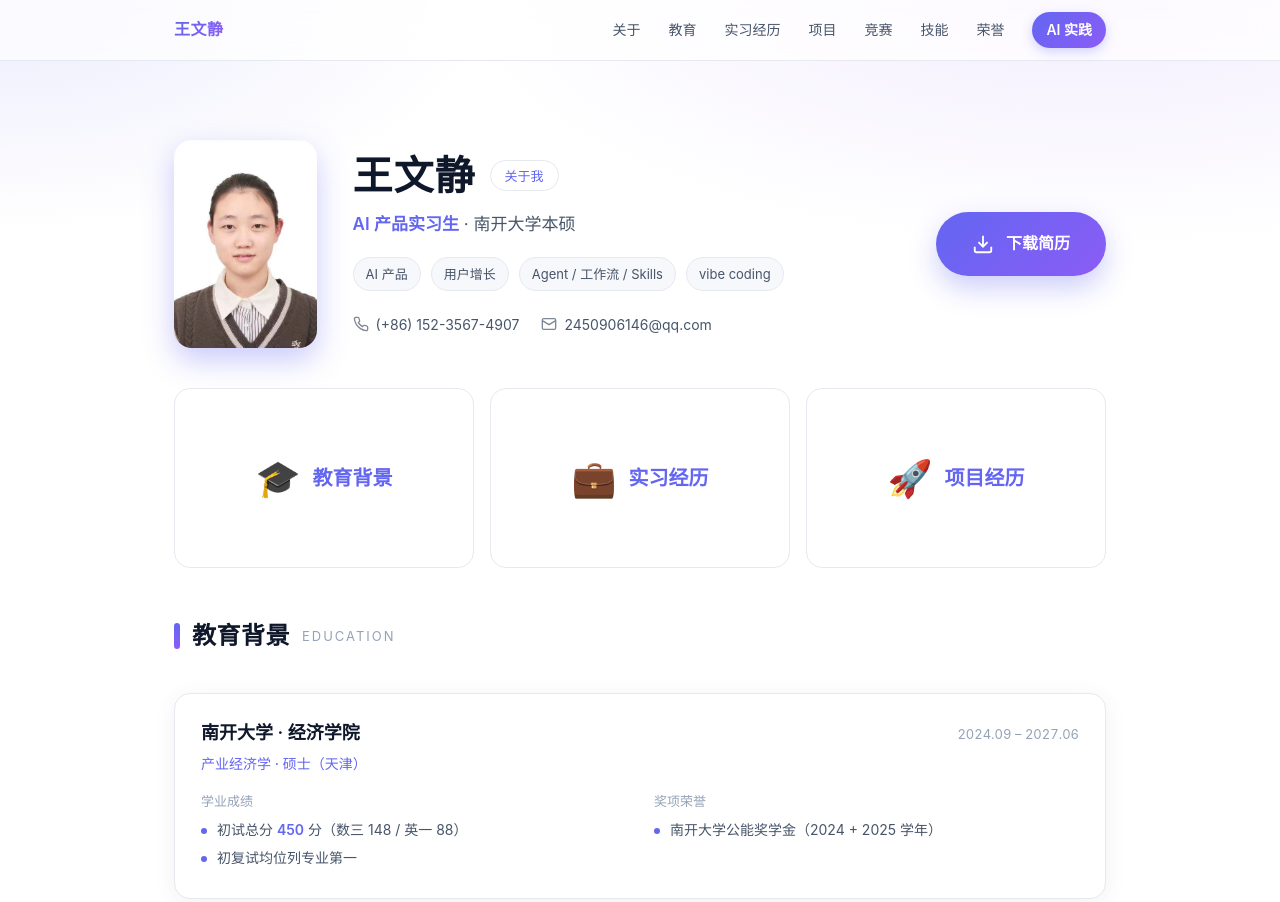
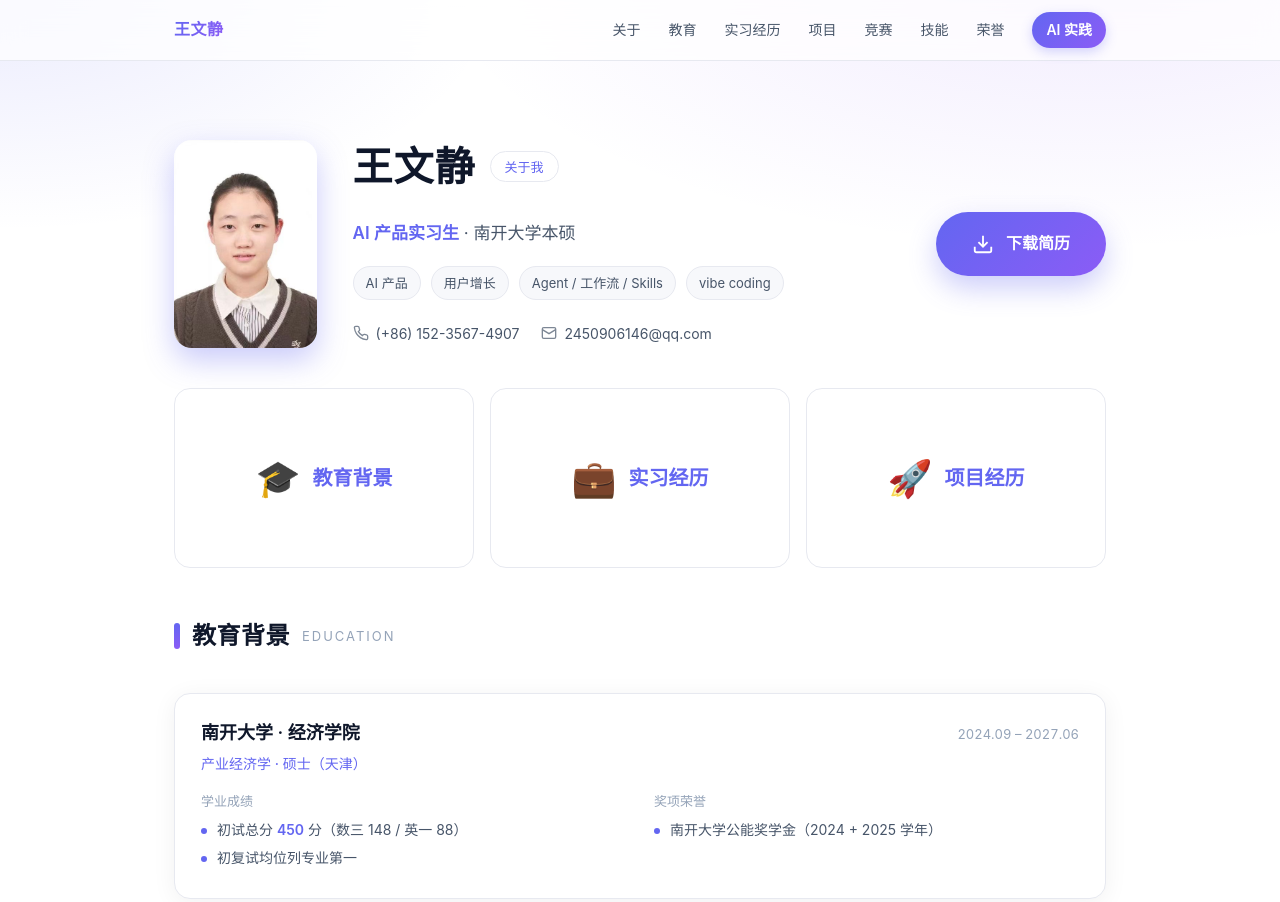
Before and after one commit to wenjingwangcharon/resume, a plain HTML site: page resume.html in a window 1280 px wide. Shown: the top 902 px of the page. Drawn offline with Linux system fonts and the light colour scheme.

Commit message:
hero-info grid 加 row-gap 18px，name-row 和正文拉开间距

```diff
--- a/resume.html
+++ b/resume.html
@@ -70,7 +70,7 @@
   .dl-btn:hover{transform:translateY(-3px);box-shadow:0 18px 36px rgba(99,102,241,.42)}
   .dl-btn svg{width:22px;height:22px}
   @media(max-width:560px){.dl-btn{width:100%;justify-content:center}}
-  .hero-info{flex:1 1 360px;min-width:280px;display:grid;grid-template-columns:1fr;align-items:start}
+  .hero-info{flex:1 1 360px;min-width:280px;display:grid;grid-template-columns:1fr;align-items:start;row-gap:18px}
   .hero-info .name-row{grid-row:1}
   .hero-info .info-default,
   .hero-info .info-about{grid-row:2;grid-column:1}
```
